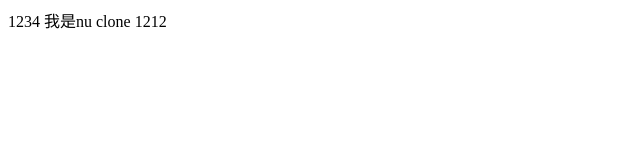
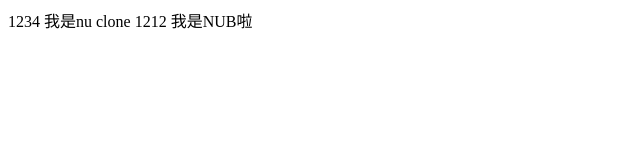
Before and after one commit to uatueun/git-demo, a plain HTML site: page index.html in a window 1280 px wide. Shown: the whole page, without its empty margins (0-640 px from the left). Drawn offline with Linux system fonts and the light colour scheme.

Commit message:
nub修改的index.html文件

```diff
--- a/index.html
+++ b/index.html
@@ -9,7 +9,7 @@
 </head>
 
 <body>
-    1234 我是nu clone 1212
+    1234 我是nu clone 1212 我是NUB啦
 </body>
 
 </html>
```
